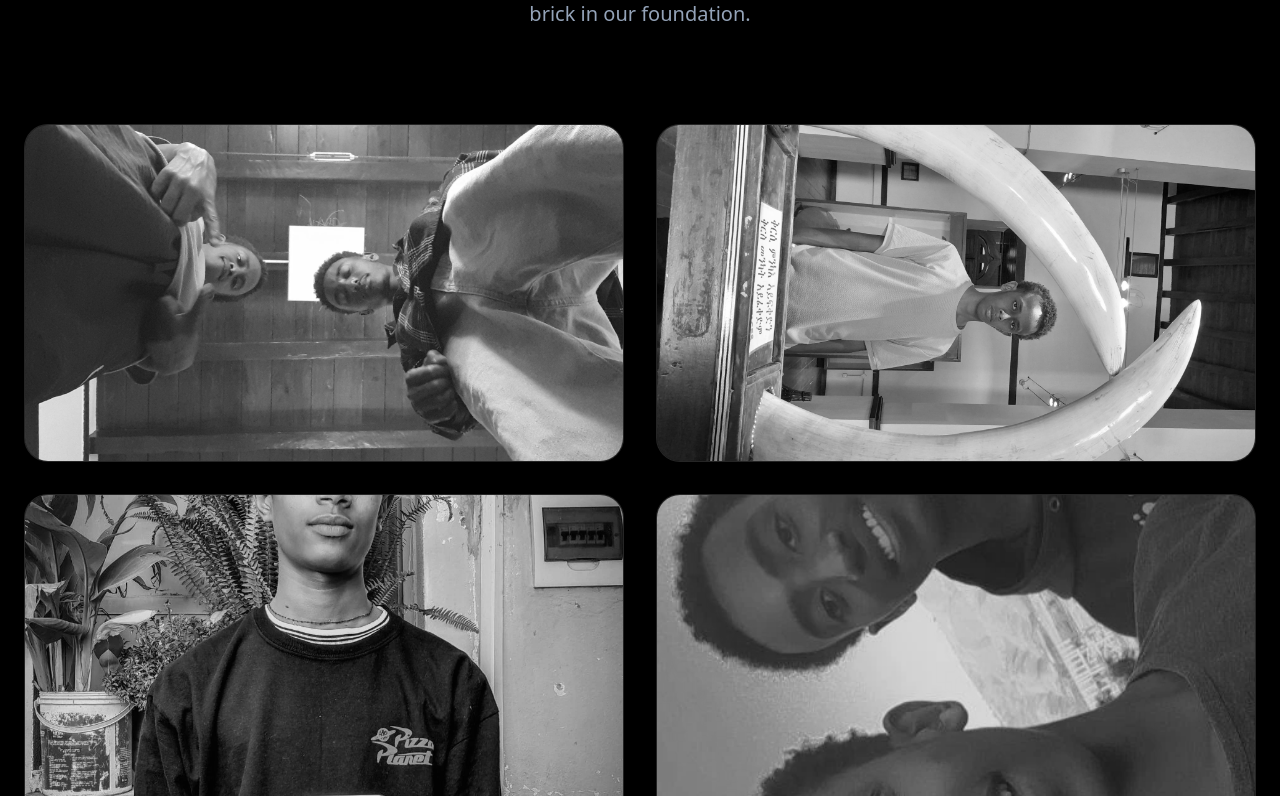
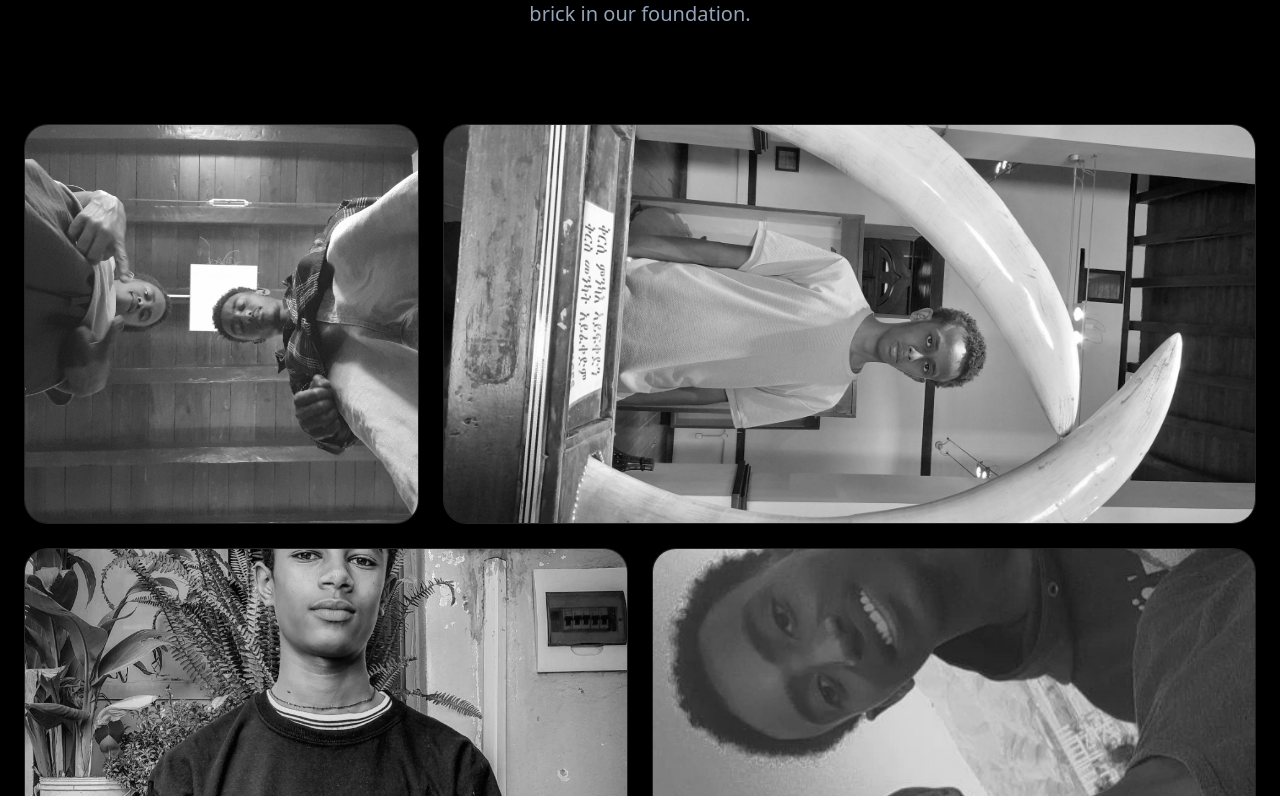
Before and after one commit to kbreabhayle/3-of-us, a Next.js app: page / in a window 1280 px wide. Shown: the part 1084-1880 px from the top of the page. Built offline with nearby package versions, Linux system fonts and the light colour scheme.

Commit message:
fix: revert to premium varied image layouts and circular car gallery

```diff
--- a/app/page.tsx
+++ b/app/page.tsx
@@ -58,7 +58,7 @@ export default function Home() {
         </div>
       </section>
 
-      {/* 2. Past Struggles - Horizontal (Landscape) Grid */}
+      {/* 2. Past Struggles - Premium Asymmetric Grid */}
       <section id="struggles" className="min-h-screen py-32 px-6 relative z-10">
         <div className="max-w-7xl mx-auto">
           <Reveal className="mb-24 md:text-center">
@@ -69,15 +69,15 @@ export default function Home() {
             </p>
           </Reveal>
 
-          <div className="grid grid-cols-1 md:grid-cols-2 gap-8">
+          <div className="grid grid-cols-1 md:grid-cols-12 gap-6 auto-rows-[300px] md:auto-rows-[400px]">
             {[
-              { src: "/images/20250620_123458.webp", alt: "Memory 1" },
-              { src: "/images/20250620_125558.webp", alt: "Memory 2" },
-              { src: "/images/IMG_20231122_202715_782.webp", alt: "Memory 3" },
-              { src: "/images/Snapchat-1005829759.webp", alt: "Memory 4" },
-              { src: "/images/IMG_3068.JPG.webp", alt: "Memory 5" },
+              { src: "/images/20250620_123458.webp", alt: "Memory 1", span: "md:col-span-4" },
+              { src: "/images/20250620_125558.webp", alt: "Memory 2", span: "md:col-span-8" },
+              { src: "/images/IMG_20231122_202715_782.webp", alt: "Memory 3", span: "md:col-span-6" },
+              { src: "/images/Snapchat-1005829759.webp", alt: "Memory 4", span: "md:col-span-6" },
+              { src: "/images/IMG_3068.JPG.webp", alt: "Memory 5", span: "md:col-span-12" }, // Full width for impact
             ].map((img, i) => (
-              <Reveal key={i} delay={i * 0.1} className={cn("relative group overflow-hidden rounded-3xl border border-white/10 bg-white/5 backdrop-blur-sm aspect-[16/9]")}>
+              <Reveal key={i} delay={i * 0.1} className={cn("relative group overflow-hidden rounded-3xl border border-white/10 bg-white/5 backdrop-blur-sm", img.span)}>
                 <Image
                   src={img.src}
                   alt={img.alt}
@@ -126,7 +126,7 @@ export default function Home() {
         </Reveal>
       </section>
 
-      {/* 4. The Grind - Horizontal (Landscape) Focus */}
+      {/* 4. The Grind - High Contrast Grid */}
       <section id="grind" className="min-h-screen py-32 px-6 relative z-10">
         <Reveal className="max-w-7xl mx-auto mb-24 flex flex-col md:flex-row md:items-end justify-between gap-8">
           <div>
@@ -146,7 +146,7 @@ export default function Home() {
             { src: "/images/IMG_20240823_100017_349@1594860141.webp", label: "Vision" },
           ].map((item, i) => (
             <Reveal key={i} delay={i * 0.1}>
-              <div className="group relative aspect-[16/9] rounded-2xl overflow-hidden bg-white/5">
+              <div className="group relative aspect-[4/3] rounded-2xl overflow-hidden bg-white/5">
                 <Image
                   src={item.src}
                   alt={item.label}
@@ -186,9 +186,8 @@ export default function Home() {
               { src: "https://images.unsplash.com/photo-1613490493576-7fde63acd811?auto=format&fit=crop&q=80&w=400", label: "Freedom" },
             ].map((item, i) => (
               <div key={i} className="flex flex-col items-center gap-6 group cursor-pointer">
-                {/* Slightly more rectangular/horizontal focus for cars as well */}
-                <div className="relative w-full aspect-video rounded-2xl overflow-hidden border border-white/20 group-hover:border-white transition-colors duration-500 p-1">
-                  <div className="relative w-full h-full rounded-xl overflow-hidden grayscale group-hover:grayscale-0 transition-all duration-500">
+                <div className="relative w-32 h-32 md:w-48 md:h-48 rounded-full overflow-hidden border border-white/20 group-hover:border-white transition-colors duration-500 p-2">
+                  <div className="relative w-full h-full rounded-full overflow-hidden grayscale group-hover:grayscale-0 transition-all duration-500">
                     <Image src={item.src} alt={item.label} fill className="object-cover group-hover:scale-110 transition-transform duration-700" />
                   </div>
                 </div>
```
